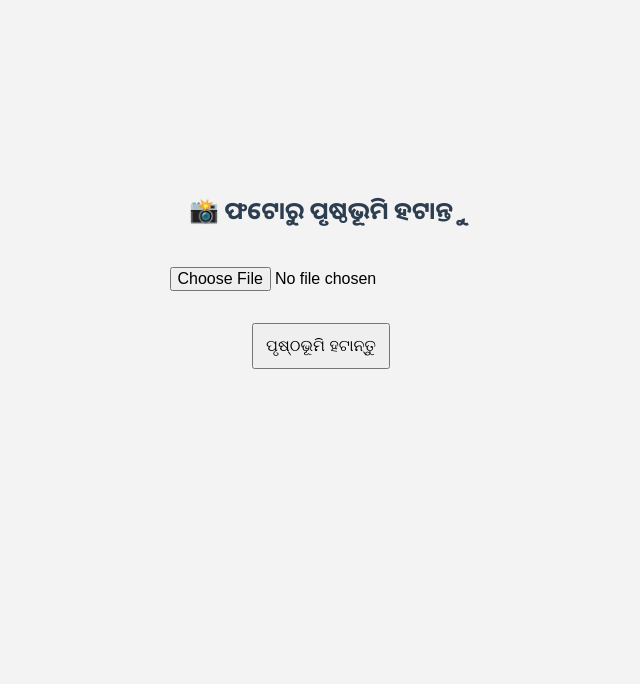
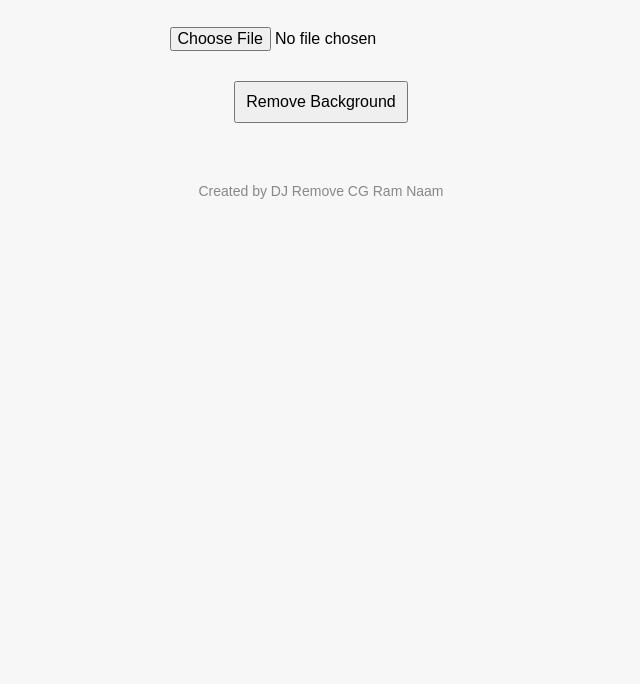
Before and after one commit to Djdayabi143/my-bg-remover, a plain HTML site: page index.html in a window 1280 px wide. Shown: the part 132-816 px from the top of the page, without its empty margins (319-959 px from the left). Drawn offline with Linux system fonts and the light colour scheme.

Commit message:
Update index.html

```diff
--- a/index.html
+++ b/index.html
@@ -1,48 +1,62 @@
-<!DOCTYPE html>
-<html lang="or">
+ <!DOCTYPE html>
+<html lang="en">
 <head>
   <meta charset="UTF-8">
-  <meta name="viewport" content="width=device-width, initial-scale=1.0">
+  <meta name="viewport" content="width=device-width, initial-scale=1">
   <title>DJ Remove CG Ram Naam</title>
   <style>
     body {
-      font-family: 'Noto Sans Oriya', sans-serif;
-      display: flex;
-      flex-direction: column;
-      align-items: center;
-      justify-content: center;
-      height: 100vh;
-      background: #f3f3f3;
+      font-family: Arial, sans-serif;
+      text-align: center;
+      padding: 50px;
+      background-color: #f7f7f7;
     }
-    input, button {
-      padding: 12px;
+    h1 {
+      color: #2c3e50;
+    }
+    input[type="file"], button {
+      padding: 10px;
       margin: 10px;
       font-size: 16px;
     }
-    h2 {
-      color: #2c3e50;
+    #result img {
+      max-width: 100%;
+      margin-top: 20px;
+    }
+    .footer {
+      margin-top: 50px;
+      color: #888;
+      font-size: 14px;
     }
   </style>
 </head>
 <body>
-  <h2>📸 ଫଟୋରୁ ପୃଷ୍ଠଭୂମି ହଟାନ୍ତୁ</h2>
+
+  <h1>🧹 Remove Image Background</h1>
   <input type="file" id="imageInput" accept="image/*">
-  <button onclick="removeBackground()">ପୃଷ୍ଠଭୂମି ହଟାନ୍ତୁ</button>
+  <br>
+  <button onclick="removeBackground()">Remove Background</button>
+
   <div id="result"></div>
 
+  <div class="footer">Created by DJ Remove CG Ram Naam</div>
+
   <script>
-    async function removeBackground(){
+    async function removeBackground() {
       const input = document.getElementById('imageInput');
       const file = input.files[0];
-      if (!file) return alert("ପ୍ରଥମେ ଫଟୋ ଅପଲୋଡ୍ କରନ୍ତୁ");
+      if (!file) {
+        alert('Please upload an image first.');
+        return;
+      }
 
-      const form = new FormData();
-      form.append("image_file", file);
-      form.append("size", "auto");
+      const formData = new FormData();
+      formData.append("image_file", file);
+      formData.append("size", "auto");
 
       const res = await fetch("/api/remove", {
         method: "POST",
-        body: form
+        body: formData
       });
 
       if (res.status !== 200) {
@@ -54,11 +68,13 @@
       const url = URL.createObjectURL(blob);
 
       document.getElementById("result").innerHTML = `
-        <img src="${url}" style="max-width:90%;margin-top:20px;"><br>
+        <img src="${url}" alt="Removed Background"><br>
         <a href="${url}" download="removed.png">
-          <button>HD ଡାଉନ୍ଲୋଡ୍ କରନ୍ତୁ</button>
-        </a>`;
+          <button>Download Image</button>
+        </a>
+      `;
     }
   </script>
+
 </body>
 </html>
```
